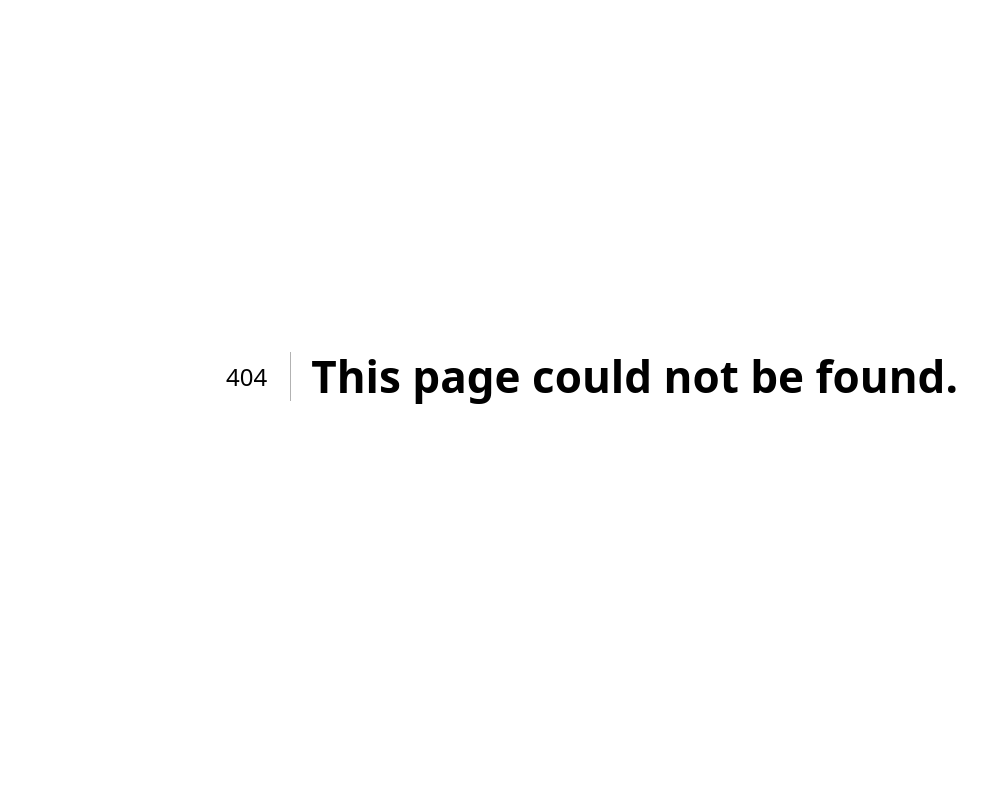
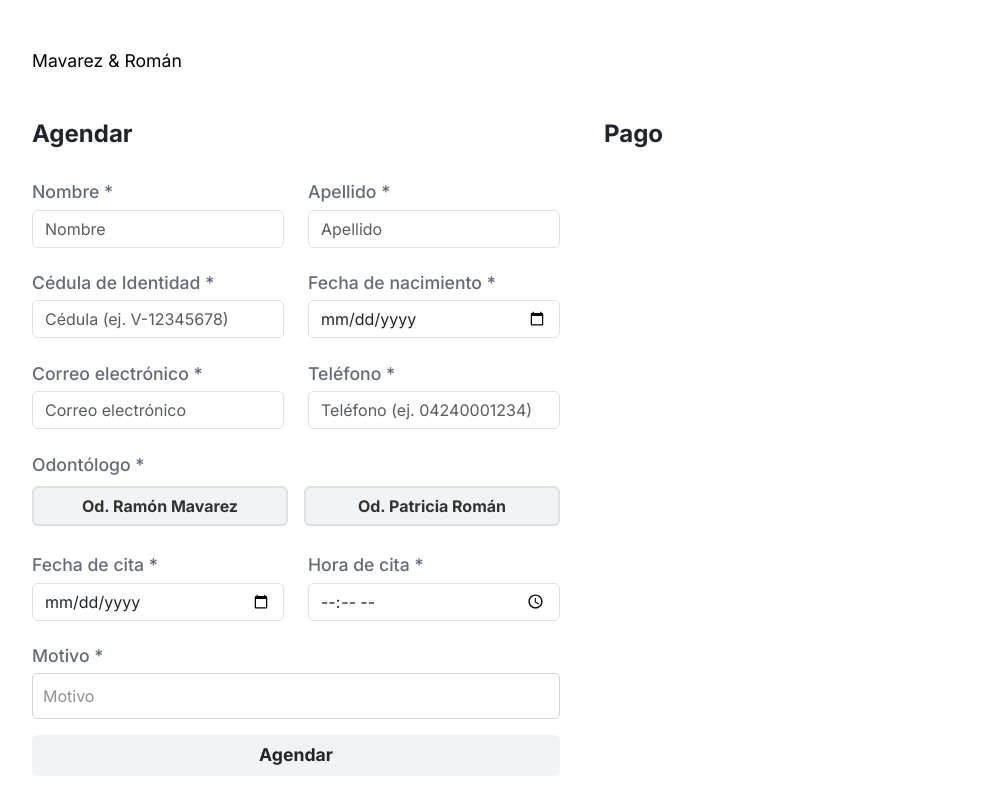
Before and after one commit to jdcorderor/m-r-landing-page, a Next.js app: page /agendar in a window 1280 px wide. Before the commit this address had no page. Shown: the whole page, without its empty margins (48-1035 px from the left). Built offline with nearby package versions, Linux system fonts and the light colour scheme.

Commit message:
Added folder

```diff
--- /dev/null
+++ b/app/agendar/page.tsx
@@ -0,0 +1,76 @@
+"use client";
+import React, { useState } from "react";
+import "bootstrap/dist/css/bootstrap.min.css";
+import 'bootstrap-icons/font/bootstrap-icons.css';
+
+export default function Home() {
+  const [doctor, setDoctor] = useState<string | null>(null);
+
+  return (
+    <div>
+      <div className="header d-flex w-100 h-30" style={{ alignItems: "center" }}>
+        <div className="p-20" style={{ fontSize: "1.2rem" }}>
+          <a href="../">Mavarez & Román</a>
+        </div>
+      </div>
+      <div className="body w-100 custom-grid">
+        <div className="w-100 pl-20 pr-5">
+          <h1 className="mb-2" style={{ fontWeight: "bold", fontSize: "1.5rem" }}>Agendar</h1>
+          <form action="submit">
+            <div className="w-100 custom-grid">
+              <div>
+                <label htmlFor="">Nombre *</label>
+                <input type="text" className="form-control" placeholder="Nombre" />
+              </div>
+              <div>
+                <label htmlFor="">Apellido *</label>
+                <input type="text" className="form-control" placeholder="Apellido" />
+              </div>
+            </div>
+            <div className="w-100 custom-grid">
+              <div>
+                <label htmlFor="">Cédula de Identidad *</label>
+                <input type="text" className="form-control" placeholder="Cédula (ej. V-12345678)" />
+              </div>
+              <div>
+                <label htmlFor="">Fecha de nacimiento *</label>
+                <input type="date" className="form-control" />
+              </div>
+            </div>
+            <div className="w-100 custom-grid">
+              <div>
+                <label htmlFor="">Correo electrónico *</label>
+                <input type="email" className="form-control" placeholder="Correo electrónico" />
+              </div>
+              <div>
+                <label htmlFor="">Teléfono *</label>
+                <input type="tel" className="form-control" placeholder="Teléfono (ej. 04240001234)" />
+              </div>
+            </div>
+            <label htmlFor="">Odontólogo *</label>
+            <div className="mt-2 mb-1 d-flex gap-3">
+              <button type="button" className={`btn w-100 ${doctor === "Ramón Mavarez" ? "border-primary" : ""}`} style={{ backgroundColor: doctor === "Ramón Mavarez" ? "#e3e6ea" : "#f1f3f4", fontWeight: "bold", border: "2px solid #dee2e6", color: "#333" }} onClick={() => setDoctor("Ramón Mavarez")}>Od. Ramón Mavarez</button>
+              <button type="button" className={`btn w-100 ${doctor === "Patricia Román" ? "border-primary" : ""}`} style={{ backgroundColor: doctor === "Patricia Román" ? "#e3e6ea" : "#f1f3f4", fontWeight: "bold", border: "2px solid #dee2e6", color: "#333" }} onClick={() => setDoctor("Patricia Román")}>Od. Patricia Román</button>
+            </div>
+            <div className="w-100 custom-grid">
+              <div>
+                <label htmlFor="">Fecha de cita *</label>
+                <input type="date" className="form-control" />
+              </div>
+              <div>
+                <label htmlFor="">Hora de cita *</label>
+                <input type="time" className="form-control" />
+              </div>
+            </div>
+            <label htmlFor="">Motivo *</label>
+            <input type="text" placeholder="Motivo" />
+            <button type="submit" className="btn mt-3 w-100" style={{ fontWeight: "bold", backgroundColor: "#f1f3f4", fontSize: "1.1rem" }}>Agendar</button>
+          </form>
+        </div>
+        <div>
+          <h1 className="mb-2" style={{ fontWeight: "bold", fontSize: "1.5rem" }}>Pago</h1>
+        </div>
+      </div>
+    </div>
+  );
+}
```
